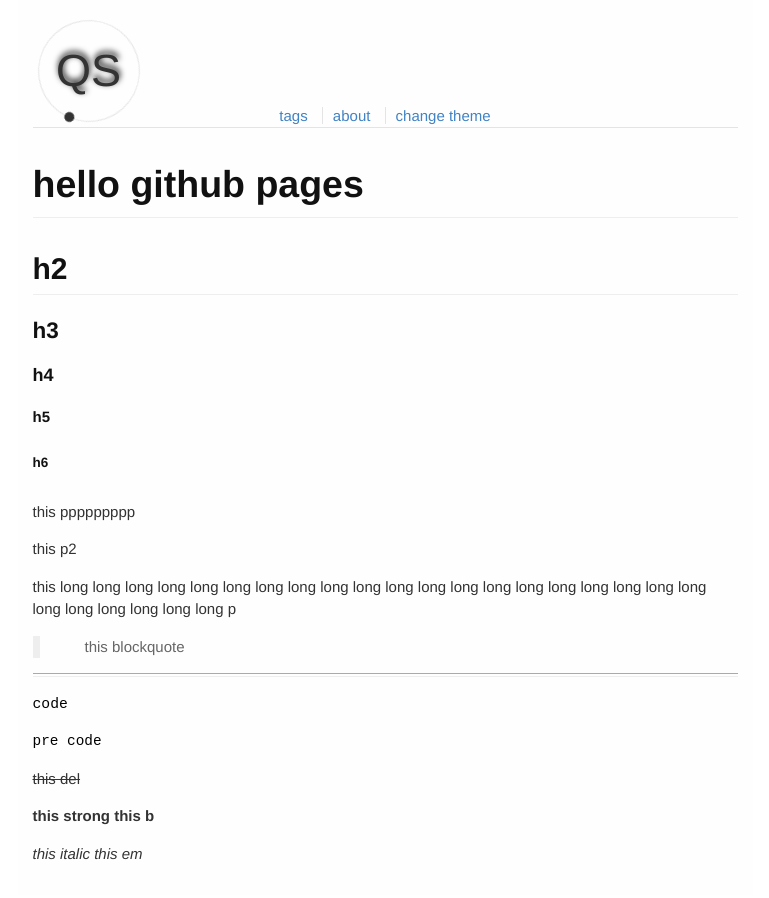
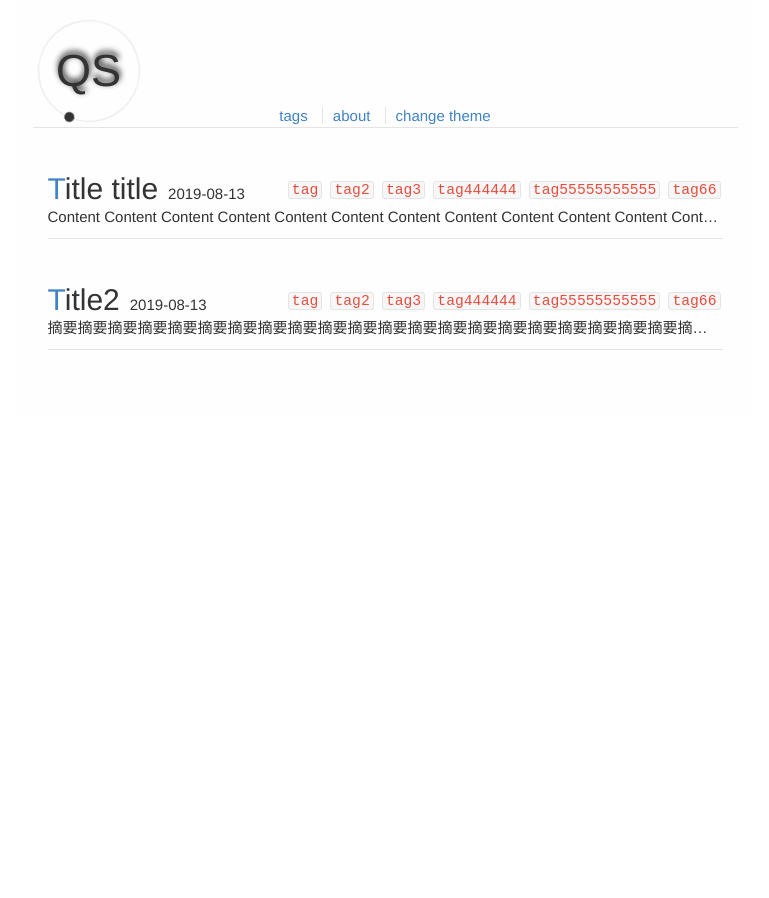
Before and after one commit to jerrychan7/qinshou2017.github.io, a website: page index.html in a window 1280 px wide. Shown: the whole page, without its empty margins (255-1024 px from the left). After the commit the page ends 800 px from the top, so only its background shows below. Drawn offline with Linux system fonts and the light colour scheme.

Commit message:
index page shows article contents

```diff
--- a/darkColor.css
+++ b/darkColor.css
@@ -1,3 +1,4 @@
+@charset "utf-8";
 
 .darktheme meta-theme-color { color: #3C3F41; }
 
@@ -74,3 +75,24 @@
     color: #fff;
     border: none;
 }
+
+.darktheme .ques-view code, .darktheme #analysis code {
+    border: 1px solid;
+}
+.darktheme .ques-view pre, .darktheme #analysis pre {
+    border: 1px solid;
+}
+.darktheme .ques-view pre code, .darktheme #analysis pre code {
+    border: none;
+}
+
+.darktheme .contents li .title {
+    color: #B77FDB;
+}
+.darktheme .contents li:first-letter {
+    color: #6C9EF8;
+}
+.darktheme .contents li code {
+    background-color: #3C3F41;
+    border-color: #62676a;
+}
--- a/defaultColor.css
+++ b/defaultColor.css
@@ -1,3 +1,4 @@
+@charset "utf-8";
 
 .default meta-theme-color { color: #fff; }
 
@@ -67,6 +68,31 @@
     color: #333;
 }
 
+.contents li {
+    border-bottom-color: #e4e4e4;
+}
+.contents li .title {
+    color: #333;
+}
+.contents li:first-letter {
+    color: #4183c4;
+}
+.contents li:hover:first-letter {
+    color: #333;
+}
+.contents li .title:hover {
+    color: #4183c4;
+}
+.contents li .tags {
+    color: #f00;
+}
+.contents li .tags code {
+    background-color: #f7f7f7;
+    border-color: #e4e4e4;
+    color: #e74c3c;
+}
+
+
 table { border-color: #ddd; }
 
 table th,
--- a/index.html
+++ b/index.html
@@ -9,6 +9,38 @@
     <link rel="stylesheet" href="defaultColor.css" />
     <link rel="stylesheet" href="darkColor.css" />
     <script src="index.js"></script>
+    <script>
+        // {title: "string", time: "yyyy-MM-dd", tags: ["string",...], abstract: "string"}
+        var contentsItems = [{
+            title: "title title",
+            time: "2019-08-13",
+            tags: ["tag", "tag2", "tag3", "tag444444", "tag55555555555", "tag66"],
+            abstract: "Content Content Content Content Content Content Content Content Content Content Content Content Content Content Content Content Content Content Content Content Content Content Content Content Content Content Content Content Content Content Content Content Content Content Content Content Content Content Content"
+        }, {
+            title: "title2",
+            time: "2019-08-13",
+            tags: ["tag", "tag2", "tag3", "tag444444", "tag55555555555", "tag66"],
+            abstract: "摘要摘要摘要摘要摘要摘要摘要摘要摘要摘要摘要摘要摘要摘要摘要摘要摘要摘要摘要摘要摘要摘要摘要"
+        }];
+        window.addEventListener("load", function(e) {
+            var nodes = [];
+            contentsItems.forEach(function(item) {
+                var tags = item.tags,
+                    title = item.title,
+                    time = item.time,
+                    abstract = item.abstract;
+                nodes.push("<li><a class=\"title\" href=\"./articles/" + title + "/" + title +".html\">" +
+                           title + "</a>" +
+                           "<span class=\"time\">" + time + "</span>" +
+                           "<span class=\"tags\">" +
+                          tags.map(function(t) {
+                    return "<a href=\"./tags.html#tag=" + t + "\"><code>" + t + "</code></a>";
+                }).join("&#09;") + "</span>" +
+                          "<p class=\"abstract\">" + abstract + "</p></li>");
+            });
+            document.getElementById("contents").innerHTML = "<ul>" + nodes.join("") + "</ul>";
+        });
+    </script>
 </head>
 <body><div class="body">
     <div class="header">
@@ -22,23 +54,6 @@
             <a href="javascript:void(0);" onclick="retheme();">change theme</a>
         </div>
     </div>
-    <h1>hello github pages</h1>
-    <h2>h2</h2>
-    <h3>h3</h3>
-    <h4>h4</h4>
-    <h5>h5</h5>
-    <h6>h6</h6>
-    <p>this ppppppppp</p>
-    <p>this p2</p>
-    <p>this long long long long long long long long long long long long long long long long long long long long long long long long long long p</p>
-    <blockquote>
-        <p>this blockquote</p>
-    </blockquote>
-    <hr />
-    <code>code</code>
-    <pre><code>pre code</code></pre>
-    <p><del>this del</del></p>
-    <p><strong>this strong</strong> <b>this b</b></p>
-    <p><i>this italic</i> <em>this em</em></p>
+    <div class="contents" id="contents"></div>
 </div></body>
 </html>
--- a/layout.css
+++ b/layout.css
@@ -168,15 +168,58 @@
     margin: 0;
 }
 #analysis p { line-height: 190%; }
-.darktheme .ques-view code, .darktheme #analysis code {
+
+.contents ul {
+    padding: 0 1em;
+}
+.contents ul:first-child {
+    margin-top: 50px;
+}
+.contents li {
+    display: block;
+    padding: 0 0 10px;
+    margin: 0 0 50px;
+    border-bottom: 1px solid;
+}
+.contents li:after {
+    content: "";
+    display: block;
+    line-height: 0;
+    clear: both;
+}
+.contents li .title {
+    font-size: 2em;
+    margin: 0 10px 0 0;
+}
+.contents li:first-letter {
+    text-transform: capitalize;
+}
+.contents li .tags {
+    display: block;
+    float: right;
+}
+.contents li .tags code {
+    border-radius: 3px;
     border: 1px solid;
+    padding: 0 3px;
+    margin: 0 2px;
 }
-.darktheme .ques-view pre, .darktheme #analysis pre {
-    border: 1px solid;
+.contents li .abstract {
+    white-space: nowrap;
+    text-overflow: ellipsis;
+    overflow: hidden;
+    word-break: break-all;
 }
-.darktheme .ques-view pre code, .darktheme #analysis pre code {
-    border: none;
+@media (max-width: 768px) {
+    .contents ul { padding: 0; }
+    .contents li {
+        margin-bottom: 10px;
+        padding-bottom: 10px;
+    }
+    .contents li > a { float: none; }
+    .contents li .tags { float: none; }
 }
+
 
 
 b, strong { font-weight: bold; }
```
